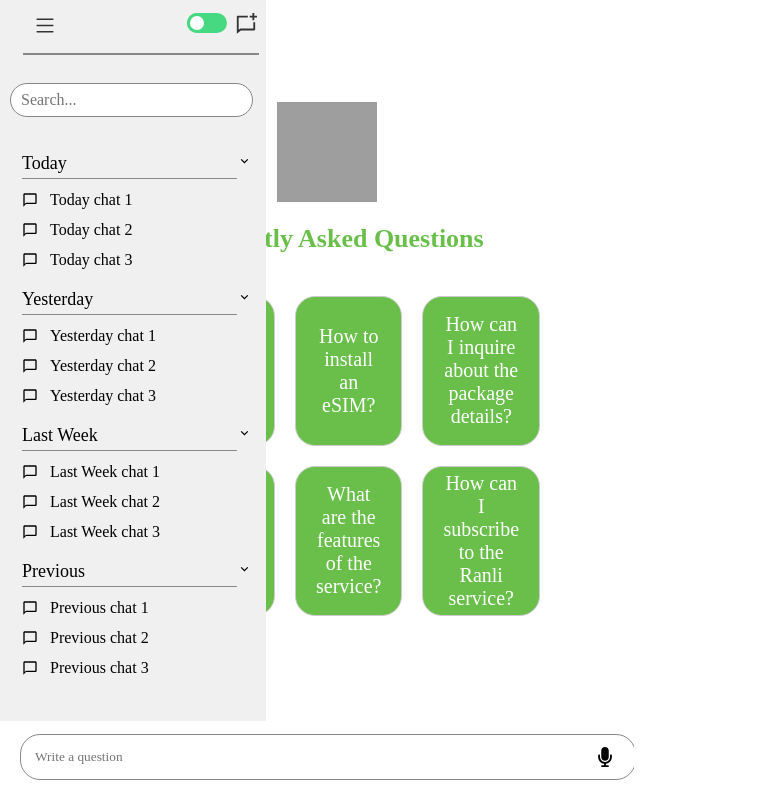
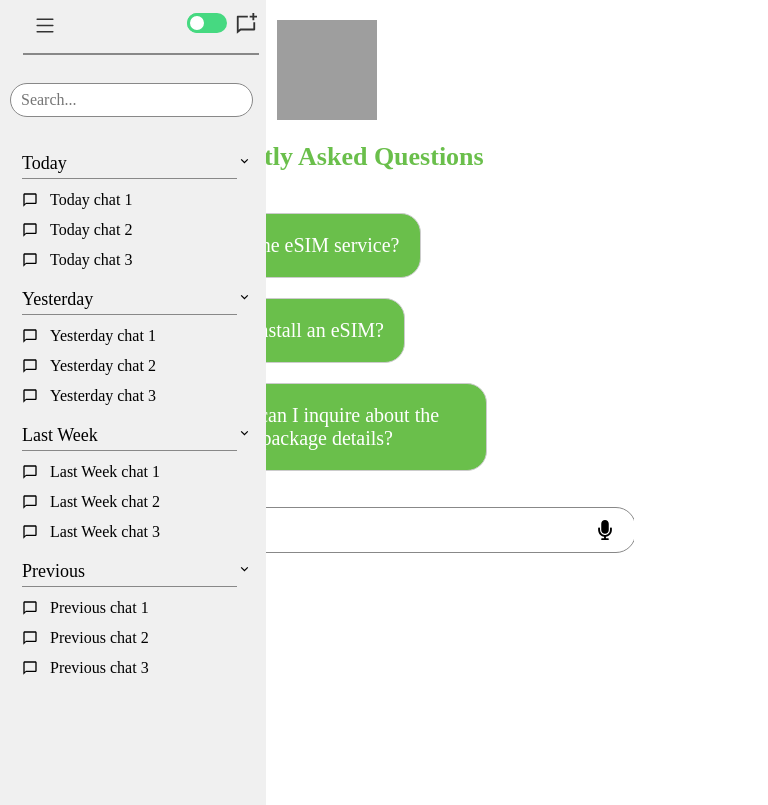
Before and after one commit to Momen-G-Ar/jawwal-chatbot-ui, a React (Create React App) app: page / in a window 768 px wide. Built offline with nearby package versions, Linux system fonts and the light colour scheme; grey boxes are pictures that could not be loaded.

Commit message:
main content responsiveness

```diff
--- a/src/App.js
+++ b/src/App.js
@@ -7,6 +7,9 @@ function App() {
     const [darkTheme, setDarkTheme] = React.useState(false);
     const [messages, setMessages] = React.useState([]);
     const [displaySideBar, setDisplaySidebar] = React.useState(true);
+    const [smallScreen, setSmallScreen] = React.useState(false);
+    const [displaySideBarForSmallScreen, setDisplaySideBarForSmallScreen] =
+        React.useState(false);
 
     const handleNewChat = () => {
         setMessages([]);
@@ -21,6 +24,10 @@ function App() {
                     setDarkTheme={setDarkTheme}
                     displaySideBar={displaySideBar}
                     setDisplaySidebar={setDisplaySidebar}
+                    smallScreen={smallScreen}
+                    setSmallScreen={setSmallScreen}
+                    displaySideBarForSmallScreen={displaySideBarForSmallScreen}
+                    setDisplaySideBarForSmallScreen={setDisplaySideBarForSmallScreen}
                 />
             )}
             <MainContent
--- a/src/Components/MainContent/MainContent.css
+++ b/src/Components/MainContent/MainContent.css
@@ -1,9 +1,11 @@
 .main-content {
-  width: 80%;
+  width: 100%;
   padding: 20px;
   display: flex;
   flex-direction: column;
   background-color: var(--main-content-background);
+  max-height: 100vh;
+  overflow-y: scroll;
 }
 
 header {
@@ -38,7 +40,6 @@ header {
   /* Center the text */
 }
 
-
 .options-grid {
   display: grid;
   grid-template-columns: repeat(3, 1fr);
@@ -48,6 +49,27 @@ header {
   max-width: 800px;
   /* Set a maximum width for the grid */
   margin-top: 20px;
+}
+
+@media (max-width: 768px) {
+  .options-grid {
+    display: flex;
+    flex-wrap: wrap;
+  }
+  .options-grid button.FAQ-button {
+    height: fit-content;
+  }
+  .main-content {
+    overflow: scroll;
+    max-height: fit-content;
+    overflow-y: scroll;
+  }
+  .main-content.show {
+    filter: blur(3);
+  }
+  .main-content.hide {
+    filter: none;
+  }
 }
 
 .options-grid button {
@@ -86,7 +108,13 @@ header {
   display: flex;
   flex-direction: column;
   overflow: auto;
+  position: sticky;
 }
+/* @media (max-width: 768px) {
+  .message-input-container {
+    position: relative;
+  }
+} */
 
 .message-input {
   display: flex;
@@ -116,7 +144,6 @@ header {
   flex-direction: column;
 }
 
-
 .message-input input {
   border-radius: 20px;
   display: flex;
@@ -125,7 +152,7 @@ header {
   width: 50%;
   overflow: auto;
   color: var(--input-text-color);
-  font-family: 'Times New Roman', Times, serif;
+  font-family: "Times New Roman", Times, serif;
 }
 
 .message-input button {
@@ -180,5 +207,5 @@ header {
 .FAQ-button {
   font-size: 20px;
   font-weight: 500;
-  font-family: 'Times New Roman', Times, serif;
+  font-family: "Times New Roman", Times, serif;
 }
--- a/src/Components/MainContent/MainContent.jsx
+++ b/src/Components/MainContent/MainContent.jsx
@@ -11,6 +11,10 @@ const MainContent = ({
   setMessages,
   displaySideBar,
   setDisplaySidebar,
+  smallScreen,
+  setSmallScreen,
+  displaySideBarForSmallScreen,
+  setDisplaySideBarForSmallScreen,
 }) => {
   const [message, setMessage] = useState({
     prompt: "",
@@ -18,14 +22,13 @@ const MainContent = ({
     sender: undefined,
     candidates: [],
   });
+  console.log("small screen: ", smallScreen);
+  console.log("display bar: ", displaySideBar);
   const [loading, setLoading] = React.useState(false);
   const handleSend = async (e) => {
     e.preventDefault();
     e.stopPropagation();
-        setMessages([
-            ...messages,
-            { ...message, sender: "user", candidates: [] },
-        ]);
+    setMessages([...messages, { ...message, sender: "user", candidates: [] }]);
     setMessage((old) => ({ ...old, prompt: "", candidates: [] }));
     try {
       if (message.prompt.trim() !== "") {
@@ -73,8 +76,15 @@ const MainContent = ({
 
   return (
     <div
-            style={{ width: displaySideBar ? "80%" : "100%" }}
-            className={`main-content  ${!theme ? "light" : "dark"}`}
+      style={{
+        width: !displaySideBar || window.innerWidth < 768 ? "100%" : "80%",
+      }}
+      className={`main-content  ${!theme ? "light" : "dark"} ${
+        !displaySideBar ||
+        (window.innerWidth < 768 && !displaySideBarForSmallScreen)
+          ? "hide"
+          : "show"
+      }`}
     >
       {!displaySideBar && (
         <BsList
@@ -98,17 +108,13 @@ const MainContent = ({
           <div className="options-grid">
             <button
               className={"FAQ-button"}
-                            onClick={() =>
-                                handleButtonClick("What is the eSIM service?")
-                            }
+              onClick={() => handleButtonClick("What is the eSIM service?")}
             >
               What is the eSIM service?
             </button>
             <button
               className={"FAQ-button"}
-                            onClick={() =>
-                                handleButtonClick("How to install an eSIM?")
-                            }
+              onClick={() => handleButtonClick("How to install an eSIM?")}
             >
               How to install an eSIM?
             </button>
@@ -122,36 +128,36 @@ const MainContent = ({
             >
               How can I inquire about the package details?
             </button>
+            {window.innerWidth > 768 && (
               <button
                 className={"FAQ-button"}
                 onClick={() =>
-                                handleButtonClick(
-                                    "What is the Missed Call Alert service?"
-                                )
+                  handleButtonClick("What is the Missed Call Alert service?")
                 }
               >
                 What is the Missed Call Alert service?
               </button>
+            )}
+            {window.innerWidth > 768 && (
               <button
                 className={"FAQ-button"}
                 onClick={() =>
-                                handleButtonClick(
-                                    "What are the features of the service?"
-                                )
+                  handleButtonClick("What are the features of the service?")
                 }
               >
                 What are the features of the service?
               </button>
+            )}
+            {window.innerWidth > 768 && (
               <button
                 className={"FAQ-button"}
                 onClick={() =>
-                                handleButtonClick(
-                                    "How can I subscribe to the Ranli service?"
-                                )
+                  handleButtonClick("How can I subscribe to the Ranli service?")
                 }
               >
                 How can I subscribe to the Ranli service?
               </button>
+            )}
           </div>
         </div>
       )}
@@ -174,9 +180,7 @@ const MainContent = ({
               </>
             );
           })}
-                    {loading && (
-                        <ChatMessage sender={"assistant"} text={"typing..."} />
-                    )}
+          {loading && <ChatMessage sender={"assistant"} text={"typing..."} />}
         </div>
         <div className="message-input">
           <form
@@ -191,9 +195,7 @@ const MainContent = ({
             />
           </form>
           <VoiceToText
-                        setMessage={(e) =>
-                            setMessage((old) => ({ ...old, prompt: e }))
-                        }
+            setMessage={(e) => setMessage((old) => ({ ...old, prompt: e }))}
           />
         </div>
       </div>
--- a/src/Components/side-bar/SideBar.jsx
+++ b/src/Components/side-bar/SideBar.jsx
@@ -11,13 +11,15 @@ const SideBar2 = ({
   handleNewChat,
   displaySideBar,
   setDisplaySidebar,
+  smallScreen,
+  setSmallScreen,
+  displaySideBarForSmallScreen,
+  setDisplaySideBarForSmallScreen,
 }) => {
   const [searchTerm, setSearchTerm] = useState("");
-  const [smallScreen, setSmallScreen] = useState(false);
-  const [displaySideBarForSmallScreen, setDisplaySideBarForSmallScreen] =
-    useState(false);
-  useState(false);
-  useState(false);
+  // const [smallScreen, setSmallScreen] = useState(false);
+  // const [displaySideBarForSmallScreen, setDisplaySideBarForSmallScreen] =
+  //   useState(false);
   useEffect(() => {}, [searchTerm]);
   const onChange = (e) => {
     setSearchTerm(e.target.value);
@@ -75,7 +77,7 @@ const SideBar2 = ({
               ? setDisplaySideBarForSmallScreen(!displaySideBarForSmallScreen)
               : setDisplaySidebar(!displaySideBar);
           }}
-          style={{ cursor: "pointer", minWidth: "40px" }}
+          style={{ cursor: "pointer", minWidth: "40px", zIndex: 2 }}
         />
         <div className="icons">
           <div className="uael-main-btn" data-switch-type="round_2">
--- a/src/Components/side-bar/themed-side-bar.css
+++ b/src/Components/side-bar/themed-side-bar.css
@@ -50,7 +50,7 @@
 }
 
 .sidebar-container {
-  width: 20vw;
+  width: 24vw;
   background-color: var(--background-color);
   color: var(--primary-text-color);
   /* border-right: 1px solid var(--group-devider-border); */
@@ -78,7 +78,7 @@
     position: absolute;
   }
   .sidebar-container.show {
-    /* height: 100%; */
+    height: 100%;
     position: absolute;
     z-index: 1;
     left: 0;
@@ -107,11 +107,8 @@
     display: none;
   }
 } */
-@media (min-width: 768px) {
-  .element {
-    background-color: blue;
-    color: yellow;
-  }
+.hide .icons {
+  display: none;
 }
 
 .theme-selection {
```
Lines whose indentation alone changed are shown as unchanged.
